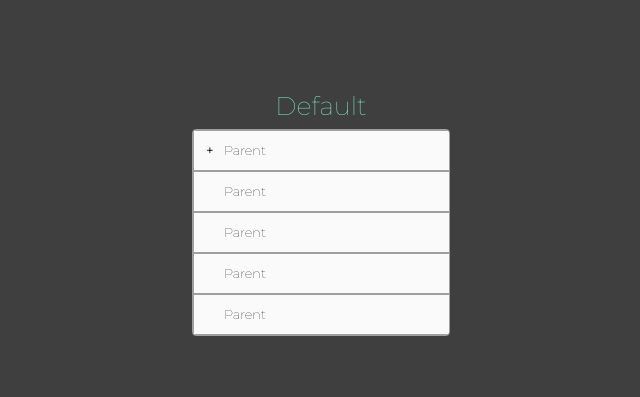
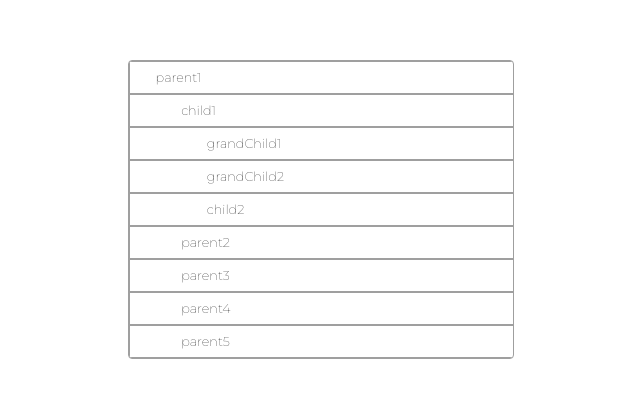
Before and after one commit to tatsuya-kakino/learn-js, a website built with webpack: page src/index.ejs in a window 1280 px wide. Shown: the part 191-588 px from the top of the page, without its empty margins (319-959 px from the left). Built offline with nearby package versions, Linux system fonts and the light colour scheme.

Commit message:
object treeView [wip]

```diff
--- a/src/css/style.scss
+++ b/src/css/style.scss
@@ -9,19 +9,14 @@ html body {
   font-size: 1vw;
   width: 100vw;
   height: 100vh;
-  background: #3f3f3f;
+  // background: #3f3f3f;
   display: flex;
   flex-direction: column;
   justify-content: center;
   align-items: center;
 }
-#title {
-  font-size: 2vw;
-  margin: 1vh;
-  color: aquamarine;
-}
-.rowWrapper {
-  width: 20vw;
+.wrapper {
+  width: 30vw;
   height: auto;
   border: 1px solid #9f9f9f;
   border-radius: 0.5vh;
@@ -30,59 +25,13 @@ html body {
   justify-content: flex-start;
   overflow: hidden;
 }
-.parent {
-  padding: 1.5vh;
-  width: 22vw;
+ul,li{
+  list-style: none;
+}
+  li {
+  padding: 1vh 0vw;
+  // padding-left: 1vw;
+  width: 32vw;
   height: auto;
   border: 1px solid #9f9f9f;
-  background: #fafafa;
-  display: flex;
-  flex-direction: row;
-  justify-content: flex-start;
-  position: relative;
 }
-#parent {
-  padding-left: 0.4vw;
-}
-.parent .enable{
-  font-weight: 900;
-  width: 1vw;
-  height: 1vw;
-  visibility: visible;
-}
-.parent .disable{
-  font-weight: 900;
-  width: 1vw;
-  height: 1vw;
-  visibility: hidden;
-}
-.child {
-  display: none;
-  padding: 1.5vh;
-  width: 22vw;
-  height: auto;
-  border: 1px solid #9f9f9f;
-  background: #fafafa;
-  // display: flex;
-  flex-direction: row;
-  justify-content: flex-start;
-  position: relative;
-}
-#child {
-  padding-left: 0.4vw;
-}
-
-.child .enable{
-  font-weight: 900;
-  width: 1vw;
-  height: 1vw;
-  visibility: visible;
-  padding-left: 1.5vw;
-}
-.child .disable{
-  font-weight: 900;
-  width: 1vw;
-  height: 1vw;
-  visibility: hidden;
-  padding-left: 1.5vw;
-}
--- a/src/index.ejs
+++ b/src/index.ejs
@@ -9,33 +9,10 @@
   <!-- <link rel='stylesheet' href='./style.css'> -->
 </head>
 <body>
-  <p id="title">Default</p>
-  <div class="rowWrapper">
-    <div class="parent row1">
-      <p class="plus enable">+</p>
-      <p id="parent">Parent</p>
-    </div>
-    <div class="child" row1>
-      <p class="plus enable">+</p>
-      <p id="child">Child</p>
-    </div>
-    <div class="parent row1">
-      <p class="plus disable">+</p>
-      <p id="parent">Parent</p>
-    </div>
-    <div class="parent row1">
-      <p class="plus disable">+</p>
-      <p id="parent">Parent</p>
-    </div>
-    <div class="parent row1">
-      <p class="plus disable">+</p>
-      <p id="parent">Parent</p>
-    </div>
-    <div class="parent row1">
-      <p class="plus disable">+</p>
-      <p id="parent">Parent</p>
-    </div>
+  <div class="wrapper">
+    <ul>
+
+    </ul>
   </div>
-
 </body>
 </html>
--- a/src/js/main.js
+++ b/src/js/main.js
@@ -1,12 +1,89 @@
 'use strict'
 //Style import
 import '../css/style.scss';
-
+import { type } from 'os';
 (() => {
-  let plusEnable = document.querySelectorAll(".parent .plus.enable");
-  let child = document.querySelectorAll(".parent + .child")
-  console.log(child[0])
-  plusEnable[0].addEventListener('click', () => {
-    child[0].style.display = "flex";
-  })
+  let obj = {
+    parent1: {
+      child1: {
+        grandChild1: "grandChild1",
+        grandChild2: "grandChild2"
+      },
+      child2: "child2"
+    },
+    parent2: "parent2",
+    parent3: "parent3",
+    parent4: "parent4",
+    parent5: "parent5"
+  }
+  function MY_OBJ(OBJ, SELECTOR){
+    this.OBJ = OBJ
+    this.output = document.querySelector(SELECTOR);
+  }
+  MY_OBJ.prototype = {
+    length( OBJ ) {
+      const len = Object.keys(OBJ).length;
+      return len;
+    },
+    getKey( OBJ, NUM ) {
+      const value = Object.keys(OBJ)[NUM]
+      return value;
+    },
+    getKeys( OBJ ) {
+      const length = this.length( OBJ );
+      let keyArray = [];
+      for(let n = 0;n < length;n++) {
+        const key = this.getKey(OBJ, n);
+        keyArray.push(key);
+      }
+      return keyArray;
+    },
+    liWrap(STR, ID) {
+      const li = `<li id="${ID}">${STR}</li>`
+      return li;
+    },
+    ulWrap(STR, ID) {
+      const ul = `<ul id="${ID}">${STR}</ul>`
+    },
+    increment: (() => {
+      let counter = 0;
+      return () => {
+        counter++
+        return counter;
+      }
+    })(),
+    render(TAG) {
+      return new Promise( (resolve, reject) => {
+        this.output.insertAdjacentHTML('beforeend', TAG);
+        return resolve(TAG);
+      })
+    }
+  }
+  const myObj = new MY_OBJ(obj, '.wrapper ul');
+  const RENDER = ( OBJECT, NESTCOUNT ) => {
+    const length = myObj.length( OBJECT );
+    for(let n = 0;n < length;n++) {
+      const key = Object.keys(OBJECT)[n]
+      const bool = typeof OBJECT[key];
+      if(bool === "object"){
+        const value = key;
+        const uniqueID = key;
+        const tag = myObj.liWrap(value, uniqueID);
+        myObj.render(tag)
+        const DOM = document.querySelector(`#${uniqueID}`);
+        DOM.style.paddingLeft = `${NESTCOUNT * 2 + "vw"}`;
+        NESTCOUNT++;
+        let object = OBJECT[key]
+        RENDER(object, NESTCOUNT);
+      }else if(bool !== "object") {
+        const value = OBJECT[key];
+        const uniqueID = OBJECT[key]
+        const tag = myObj.liWrap(value, uniqueID);
+        myObj.render(tag);
+        const DOM = document.querySelector(`#${uniqueID}`);
+        DOM.style.paddingLeft = `${NESTCOUNT * 2 + "vw"}`;
+      }
+    }
+  }
+  RENDER(obj, 1);
 })();
```
